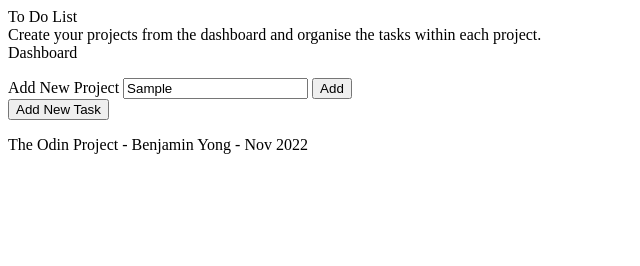
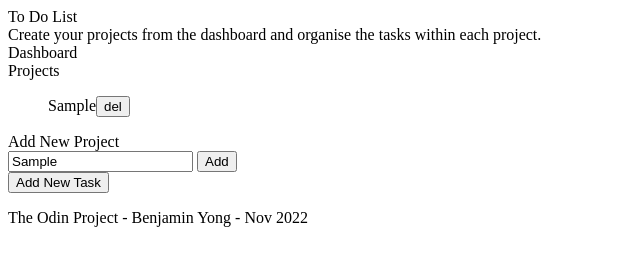
Before and after one commit to benjyongzh/To-do-List, a website built with webpack: page dist/index.html in a window 1280 px wide. Both pictures are taken after typing "Sample" into the empty fields and a click on the button "Add". Shown: the whole page, without its empty margins (0-640 px from the left). Built offline with nearby package versions, Linux system fonts and the light colour scheme.

Commit message:
Add button in project-list-item for deleting. function of delete button still in progress. New 'removeProject' event.

```diff
--- a/src/components/DOMManager.js
+++ b/src/components/DOMManager.js
@@ -2,18 +2,47 @@ import * as eventManager from "./eventManager";
 
 const projects = document.querySelector('ul.project-list');
 
+function addNewProjectDOM(eventArgs){
+    projects.appendChild(newProject(eventArgs));
+}
+
+function removeProjectDOM(eventArgs){
+    const allProjects = projects.querySelectorAll('.project-list-item');
+    console.log(allProjects);
+    allProjects.forEach(project => {
+        //use an ID
+        if (project.textContent == eventArgs.getTitle()) {
+            projects.removeChild(project);
+        };
+    });
+};
+
 function newProject(eventArgs){
     const project = document.createElement('div');
     project.classList.add('project-list-item');
-    project.textContent = eventArgs.name;
-    console.log(project);
+    project.textContent = eventArgs.getTitle();
+    const deleteButton = newButton('project-delete-buton', 'del');
+    project.appendChild(deleteButton);
+    deleteButton.addEventListener('click', () => {
+        eventManager.publish('removeProject', eventArgs);
+    })
     return project;
 }
 
+
+function newButton(classname, text){
+    const button = document.createElement('button');
+    button.classList.add(classname);
+    button.textContent = text;
+    return button;
+}
+
 eventManager.subscribe('addNewProject', eventArgs => {
-    //create a project DOM with the eventArgs (name)
-    projects.appendChild(newProject(eventArgs));
-    console.log('dom manager subscribed');
+    addNewProjectDOM(eventArgs);
+});
+
+eventManager.subscribe('removeProject', eventArgs => {
+    removeProjectDOM(eventArgs);
 });
 
 
--- a/src/components/projectManager.js
+++ b/src/components/projectManager.js
@@ -64,6 +64,14 @@ eventManager.subscribe('addNewProject', eventArgs => {
     }) */
 });
 
+eventManager.subscribe('removeProject', eventArgs => {
+    _projects.splice(_projects.indexOf(eventArgs), 1);
+    /* _projects.forEach(project => {
+        console.log(project.getTitle());
+    }) */
+});
+
+
 console.log('projectManager.js is run');
 
 export {
```
Also changed, not shown: dist/index.html.
